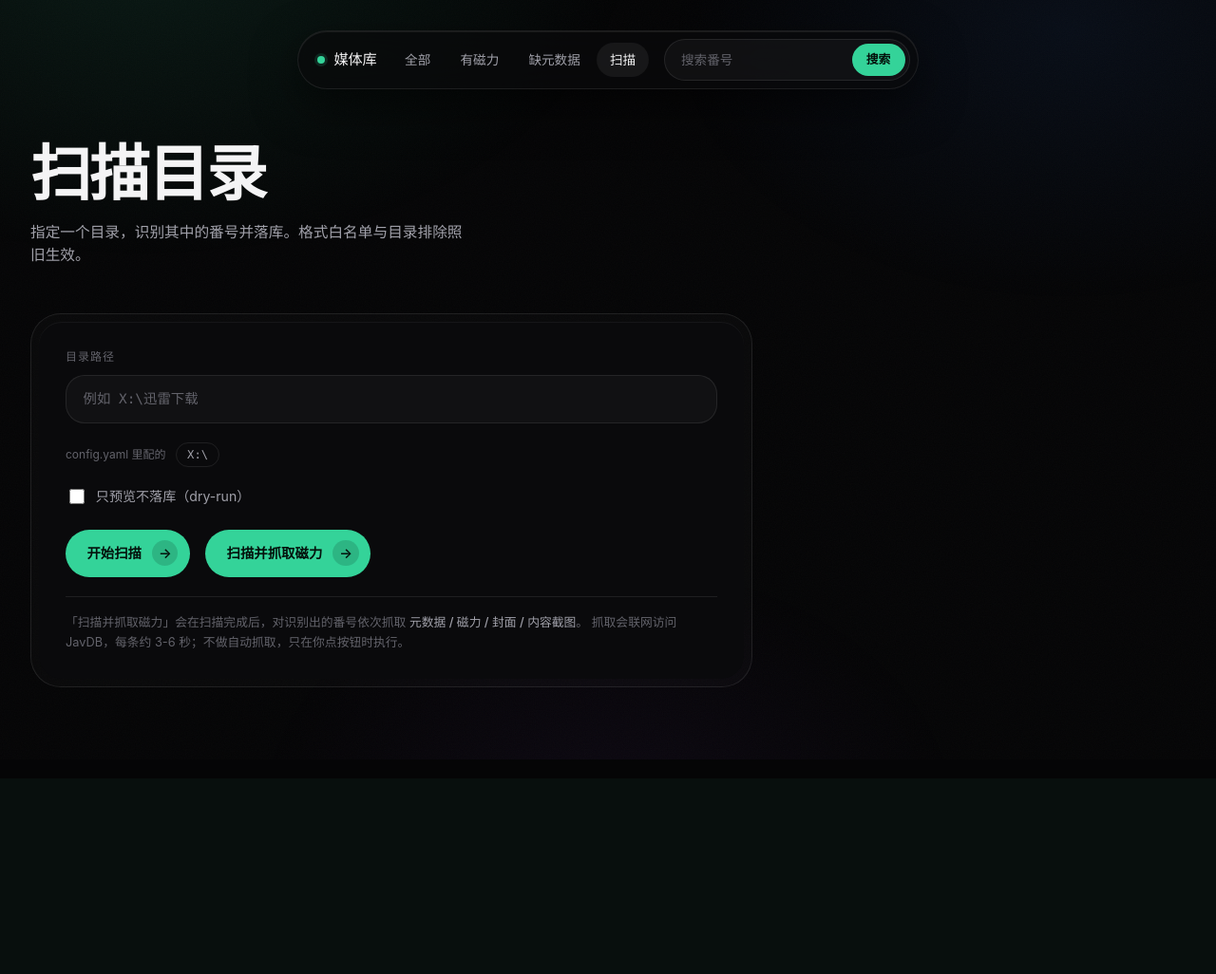
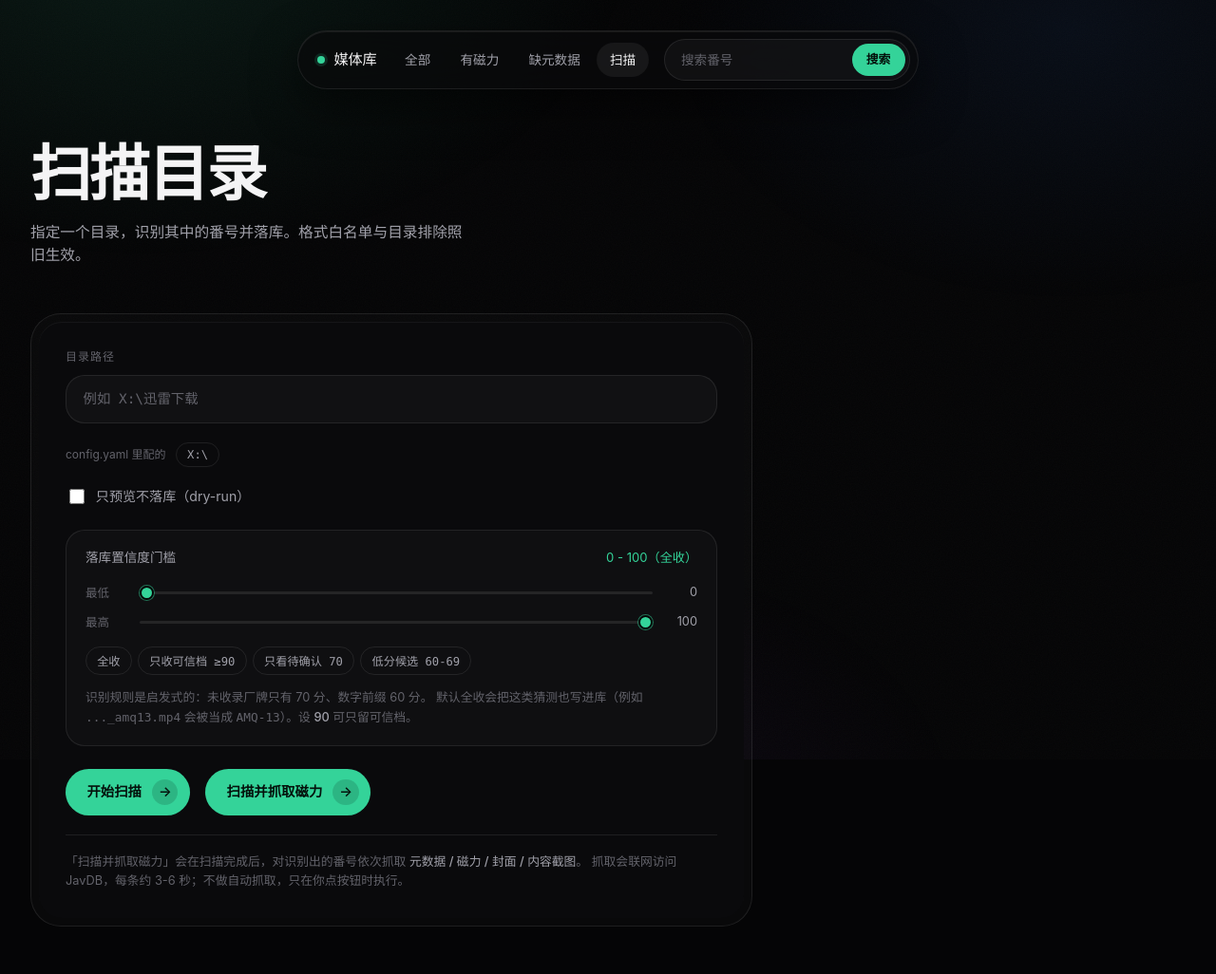
Before and after one commit to SilenceSik/media-indexer, a FastAPI app: page /scan in a window 1280 px wide. Shown: the top 1026 px of the page at 95% size. Before the commit the page ends 724 px from the top, so only its background shows below. Run offline with FastAPI, Linux system fonts and the light colour scheme.

Commit message:
feat(scan): 落库置信度门槛（滑块）+ 修抓取时卡顿（SQLite WAL）
同步自上游私有仓。

卡顿：库默认 journal_mode=delete 读写互斥，抓取写入时前台排队等待。
改为 WAL + busy_timeout + synchronous=NORMAL，读写并行。
实测抓取中页面响应 24-31ms；测试套件 26s -> 9.7s。

置信度门槛：识别规则是启发式的（未收录厂牌 70 分、数字前缀 60 分），
原先落库不看置信度，猜测照样入库。
- ScanService.scan(min_conf, max_conf)，默认 0-100 全收
- 被挡下的记录带番号/分数/原因返回，CLI 与 Web 分别计数展示
- CLI: --min-conf / --max-conf
- Web: 扫描页双滑块 + 四个预设

测试：317 passed, 2 skipped

```diff
--- a/web/app.py
+++ b/web/app.py
@@ -211,17 +211,33 @@ def build_enrich_service():
 
 
 def query(sql, args=()):
-    """只读查询。库不存在时返回空结果而不是 500（首次使用还没扫过）。"""
+    """只读查询。库不存在时返回空结果而不是 500（首次使用还没扫过）。
+
+    连接参数与 core.database_v2 对齐：WAL + busy_timeout。
+    不设的话，后台抓取在写、前台在读时会互相排队 —— 实测表现为
+    "点补抓之后页面非常卡"（默认 delete 模式读写互斥）。
+    """
 
     if not DB_PATH or not os.path.exists(DB_PATH):
 
         return []
 
     conn = sqlite3.connect(
-        DB_PATH
+        DB_PATH,
+        timeout=10.0,
     )
 
     conn.row_factory = sqlite3.Row
+
+    try:
+
+        conn.execute("PRAGMA journal_mode=WAL")
+
+        conn.execute("PRAGMA busy_timeout=10000")
+
+    except sqlite3.DatabaseError:
+
+        pass
 
     try:
 
@@ -733,7 +749,7 @@ _SCAN_JOB = {
 }
 
 
-def _reset_job(path, dry_run, enrich=False):
+def _reset_job(path, dry_run, enrich=False, min_conf=0, max_conf=100):
 
     # 新一轮任务：清掉上一轮的停止/暂停状态
     _SCAN_STOP.clear()
@@ -756,6 +772,10 @@ def _reset_job(path, dry_run, enrich=False):
             "enriched": 0,
             "enrich_failed": 0,
             "enrich_ambiguous": 0,
+            "min_conf": min_conf,
+            "max_conf": max_conf,
+            "skipped_count": 0,
+            "skipped_samples": [],
             "unrecognized": [],
             "paused": False,
             "stopped": False,
@@ -787,7 +807,7 @@ def _gate():
     return True
 
 
-def _run_scan(path, dry_run, enrich=False):
+def _run_scan(path, dry_run, enrich=False, min_conf=0, max_conf=100):
     """后台线程体：扫描；enrich=True 时紧接着抓元数据/磁力/封面截图。"""
 
     try:
@@ -837,6 +857,8 @@ def _run_scan(path, dry_run, enrich=False):
         result = service.scan(
             path,
             persist=not dry_run,
+            min_conf=min_conf,
+            max_conf=max_conf,
         )
 
         rows = result["data"]
@@ -858,12 +880,29 @@ def _run_scan(path, dry_run, enrich=False):
                             for n in row["numbers"][:3]
                         ],
                         "persisted": row["persisted"],
+                        "skipped": row.get("skipped"),
                     }
                 )
 
                 if row["persisted"]:
 
                     _SCAN_JOB["saved"] += 1
+
+                elif row.get("skipped"):
+
+                    # 被可信度门槛挡下的，单独计数 + 展示，否则用户只看到
+                    # "扫到了但没进库"，不知道是门槛挡的还是没识别出来
+                    _SCAN_JOB["skipped_count"] += 1
+
+                    sk = _SCAN_JOB.setdefault("skipped_samples", [])
+
+                    if len(sk) < 50:
+
+                        sk.append({
+                            "file": os.path.basename(row["file"]),
+                            "number": row["skipped"]["number"],
+                            "confidence": row["skipped"]["confidence"],
+                        })
 
         # ── 抓取阶段（仅在显式要求时执行；绝不自动触发）──
         if enrich and not dry_run:
@@ -993,6 +1032,27 @@ async def scan_start(request: Request):
 
     enrich = bool(payload.get("enrich"))
 
+    try:
+
+        min_conf = int(payload.get("min_conf", 0))
+
+        max_conf = int(payload.get("max_conf", 100))
+
+    except (TypeError, ValueError):
+
+        return JSONResponse(
+            {"ok": False, "error": "置信度门槛必须是数字"},
+            status_code=400,
+        )
+
+    min_conf = max(0, min(100, min_conf))
+
+    max_conf = max(0, min(100, max_conf))
+
+    if min_conf > max_conf:
+
+        min_conf, max_conf = max_conf, min_conf
+
     if not path:
 
         return JSONResponse(
@@ -1016,11 +1076,11 @@ async def scan_start(request: Request):
                 status_code=409,
             )
 
-        _reset_job(path, dry_run, enrich)
+        _reset_job(path, dry_run, enrich, min_conf, max_conf)
 
     threading.Thread(
         target=_run_scan,
-        args=(path, dry_run, enrich),
+        args=(path, dry_run, enrich, min_conf, max_conf),
         daemon=True,
     ).start()
 
--- a/web/static/style.css
+++ b/web/static/style.css
@@ -641,6 +641,96 @@ body {
 
 .hint { color: var(--danger); font-size: 0.85rem; }
 
+/* ── 置信度门槛 ───────────────────────────────────────── */
+.conf-box {
+  margin-bottom: 1.5rem;
+  padding: 1.15rem 1.25rem;
+  border-radius: var(--r-lg);
+  border: 1px solid var(--line);
+  background: rgba(255, 255, 255, 0.022);
+}
+
+.conf-head {
+  display: flex;
+  justify-content: space-between;
+  align-items: baseline;
+  gap: 1rem;
+  margin-bottom: 1rem;
+}
+
+.conf-head > span:first-child {
+  color: var(--fg-dim);
+  font-size: 0.85rem;
+}
+
+.conf-val { color: var(--accent); font-size: 0.82rem; }
+
+.conf-sliders { display: grid; gap: 0.7rem; }
+
+.slider-row {
+  display: grid;
+  grid-template-columns: 2.6rem 1fr 2.2rem;
+  align-items: center;
+  gap: 0.85rem;
+}
+
+.slider-name {
+  color: var(--fg-faint);
+  font-size: 0.78rem;
+}
+
+.slider-num {
+  color: var(--fg-dim);
+  font-size: 0.8rem;
+  text-align: right;
+}
+
+/* 滑块：去掉系统默认外观，用强调色 */
+.slider-row input[type="range"] {
+  -webkit-appearance: none;
+  appearance: none;
+  width: 100%;
+  height: 3px;
+  border-radius: var(--r-pill);
+  background: rgba(255, 255, 255, 0.09);
+  outline: 0;
+  cursor: pointer;
+}
+
+.slider-row input[type="range"]::-webkit-slider-thumb {
+  -webkit-appearance: none;
+  appearance: none;
+  width: 0.95rem;
+  height: 0.95rem;
+  border-radius: 50%;
+  background: var(--accent);
+  border: 2px solid var(--bg);
+  box-shadow: 0 0 0 1px rgba(52, 211, 153, 0.5);
+  transition: transform 0.3s var(--ease);
+}
+
+.slider-row input[type="range"]::-webkit-slider-thumb:hover {
+  transform: scale(1.15);
+}
+
+.slider-row input[type="range"]::-moz-range-thumb {
+  width: 0.95rem;
+  height: 0.95rem;
+  border-radius: 50%;
+  background: var(--accent);
+  border: 2px solid var(--bg);
+  cursor: pointer;
+}
+
+.conf-presets {
+  display: flex;
+  flex-wrap: wrap;
+  gap: 0.4rem;
+  margin-top: 1rem;
+}
+
+.joberr-h.skip { color: var(--fg-dim); }
+
 .note {
   margin: 1.25rem 0 0;
   padding-top: 1.1rem;
--- a/web/templates/scan.html
+++ b/web/templates/scan.html
@@ -56,6 +56,41 @@
         <span>只预览不落库（dry-run）</span>
       </label>
 
+      <div class="conf-box">
+        <div class="conf-head">
+          <span>落库置信度门槛</span>
+          <span class="conf-val mono" id="conf-label">0 - 100（全收）</span>
+        </div>
+
+        <div class="conf-sliders">
+          <label class="slider-row">
+            <span class="slider-name">最低</span>
+            <input type="range" id="min-conf" min="0" max="100" value="0" step="5"
+                   oninput="syncConf()">
+            <span class="slider-num mono" id="min-val">0</span>
+          </label>
+          <label class="slider-row">
+            <span class="slider-name">最高</span>
+            <input type="range" id="max-conf" min="0" max="100" value="100" step="5"
+                   oninput="syncConf()">
+            <span class="slider-num mono" id="max-val">100</span>
+          </label>
+        </div>
+
+        <div class="conf-presets">
+          <button class="chip" type="button" onclick="preset(0,100)">全收</button>
+          <button class="chip" type="button" onclick="preset(90,100)">只收可信档 ≥90</button>
+          <button class="chip" type="button" onclick="preset(70,70)">只看待确认 70</button>
+          <button class="chip" type="button" onclick="preset(60,69)">低分候选 60-69</button>
+        </div>
+
+        <p class="note" style="margin:0.9rem 0 0; padding-top:0; border-top:0">
+          识别规则是启发式的：未收录厂牌只有 70 分、数字前缀 60 分。
+          默认全收会把这类猜测也写进库（例如 <code>..._amq13.mp4</code>
+          会被当成 <code>AMQ-13</code>）。设 <strong>90</strong> 可只留可信档。
+        </p>
+      </div>
+
       <div class="actions">
         <button class="primary" id="go" onclick="start(false)">
           <span>开始扫描</span>
@@ -109,10 +144,43 @@
 <script>
 var timer = null;
 
+function syncConf() {
+  var lo = parseInt(document.getElementById('min-conf').value, 10);
+  var hi = parseInt(document.getElementById('max-conf').value, 10);
+
+  // 不让最低超过最高：拖动任一端时把另一端顶过去
+  if (lo > hi) {
+    if (document.activeElement.id === 'min-conf') {
+      document.getElementById('max-conf').value = lo;
+      hi = lo;
+    } else {
+      document.getElementById('min-conf').value = hi;
+      lo = hi;
+    }
+  }
+
+  document.getElementById('min-val').textContent = lo;
+  document.getElementById('max-val').textContent = hi;
+
+  var label = lo + ' - ' + hi;
+  if (lo === 0 && hi === 100) { label += '（全收）'; }
+  else if (lo === 90 && hi === 100) { label += '（只收可信档）'; }
+  document.getElementById('conf-label').textContent = label;
+}
+
+function preset(lo, hi) {
+  document.getElementById('min-conf').value = lo;
+  document.getElementById('max-conf').value = hi;
+  syncConf();
+}
+
 function start(enrich) {
   var path = document.getElementById('path').value.trim();
   var dry = document.getElementById('dry').checked;
   var hint = document.getElementById('hint');
+
+  var minConf = parseInt(document.getElementById('min-conf').value, 10);
+  var maxConf = parseInt(document.getElementById('max-conf').value, 10);
 
   if (!path) { hint.textContent = '先填目录'; return; }
 
@@ -129,7 +197,10 @@ function start(enrich) {
   fetch('/api/scan/start', {
     method: 'POST',
     headers: { 'Content-Type': 'application/json' },
-    body: JSON.stringify({ path: path, dry_run: dry, enrich: enrich })
+    body: JSON.stringify({
+      path: path, dry_run: dry, enrich: enrich,
+      min_conf: minConf, max_conf: maxConf
+    })
   })
   .then(function (r) { return r.json().then(function (j) { return { s: r.status, j: j }; }); })
   .then(function (res) {
@@ -191,6 +262,10 @@ function render(job) {
     if (job.enrich_ambiguous) { stats.push('多版本 ' + job.enrich_ambiguous); }
   } else {
     stats.push('落库 ' + job.saved);
+    if (job.skipped_count) {
+      stats.push('门槛挡下 ' + job.skipped_count
+                 + '（' + job.min_conf + '-' + job.max_conf + '）');
+    }
   }
   if (job.dry_run) { stats.push('dry-run 模式'); }
   if (job.paused) { stats.push('已暂停'); }
@@ -206,18 +281,28 @@ function render(job) {
   document.getElementById('p-resume').style.display = job.paused ? '' : 'none';
   document.getElementById('p-stop').disabled = !job.running;
 
-  // 失败明细
+  // 失败明细 + 门槛挡下的明细
   var errBox = document.getElementById('p-errors');
+  var ehtml = '';
+
   if (job.enrich_errors && job.enrich_errors.length) {
-    var ehtml = '<div class="joberr-h">失败明细（前 ' + job.enrich_errors.length + ' 条）</div>';
+    ehtml += '<div class="joberr-h">抓取失败（前 ' + job.enrich_errors.length + ' 条）</div>';
     job.enrich_errors.forEach(function (e) {
       ehtml += '<div class="joberr-r"><span class="mono">' + esc(e.number)
              + '</span> ' + esc(e.error) + '</div>';
     });
-    errBox.innerHTML = ehtml;
-  } else {
-    errBox.innerHTML = '';
   }
+
+  if (job.skipped_samples && job.skipped_samples.length) {
+    ehtml += '<div class="joberr-h skip">置信度门槛挡下（前 '
+           + job.skipped_samples.length + ' 条）</div>';
+    job.skipped_samples.forEach(function (e) {
+      ehtml += '<div class="joberr-r"><span class="mono">' + esc(e.number)
+             + '</span> ' + e.confidence + ' 分 · ' + esc(e.file) + '</div>';
+    });
+  }
+
+  errBox.innerHTML = ehtml;
 
   var box = document.getElementById('results');
   var html = '';
```
Also changed, not shown: core/database_v2.py (+17 -0 lines), main.py (+54 -3 lines), services/scan_service.py (+54 -11 lines), tests/test_confidence_threshold.py (added, +200 -0 lines), tests/test_scan_persist.py (+3 -2 lines).
